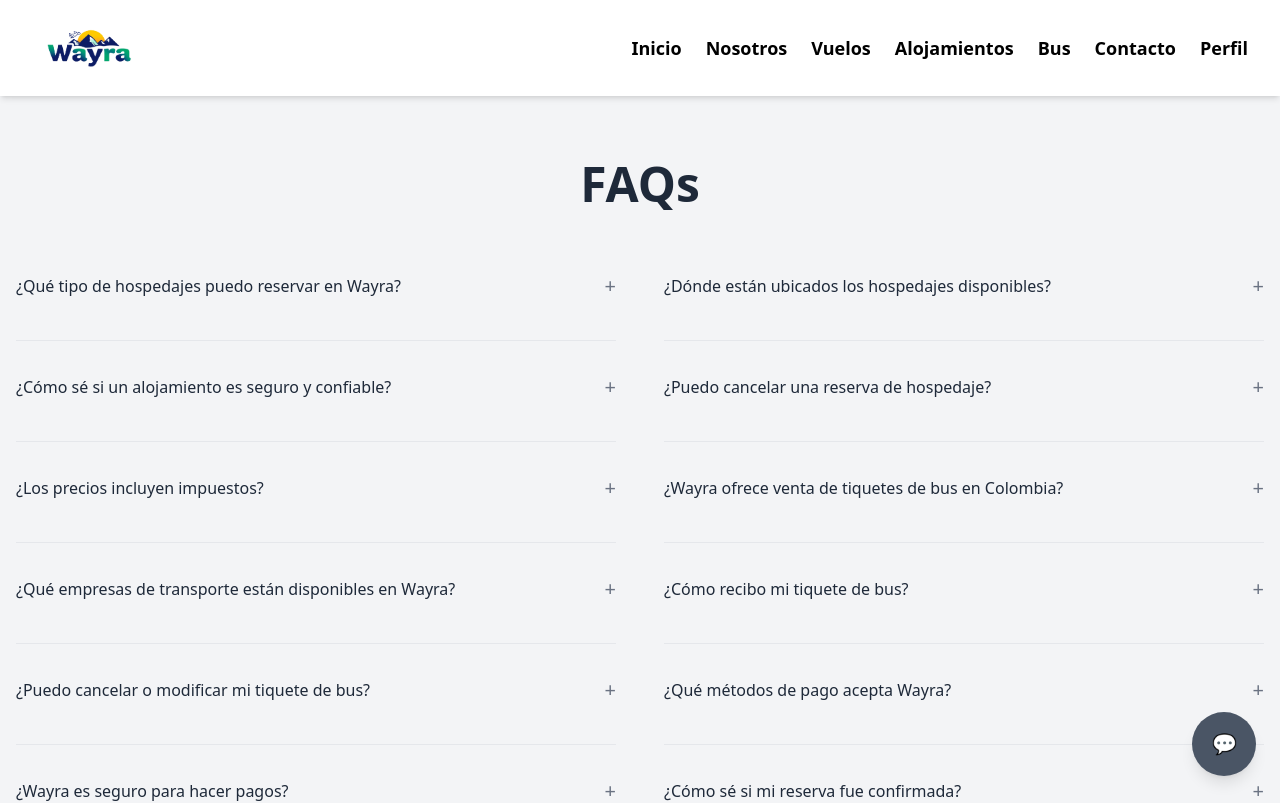
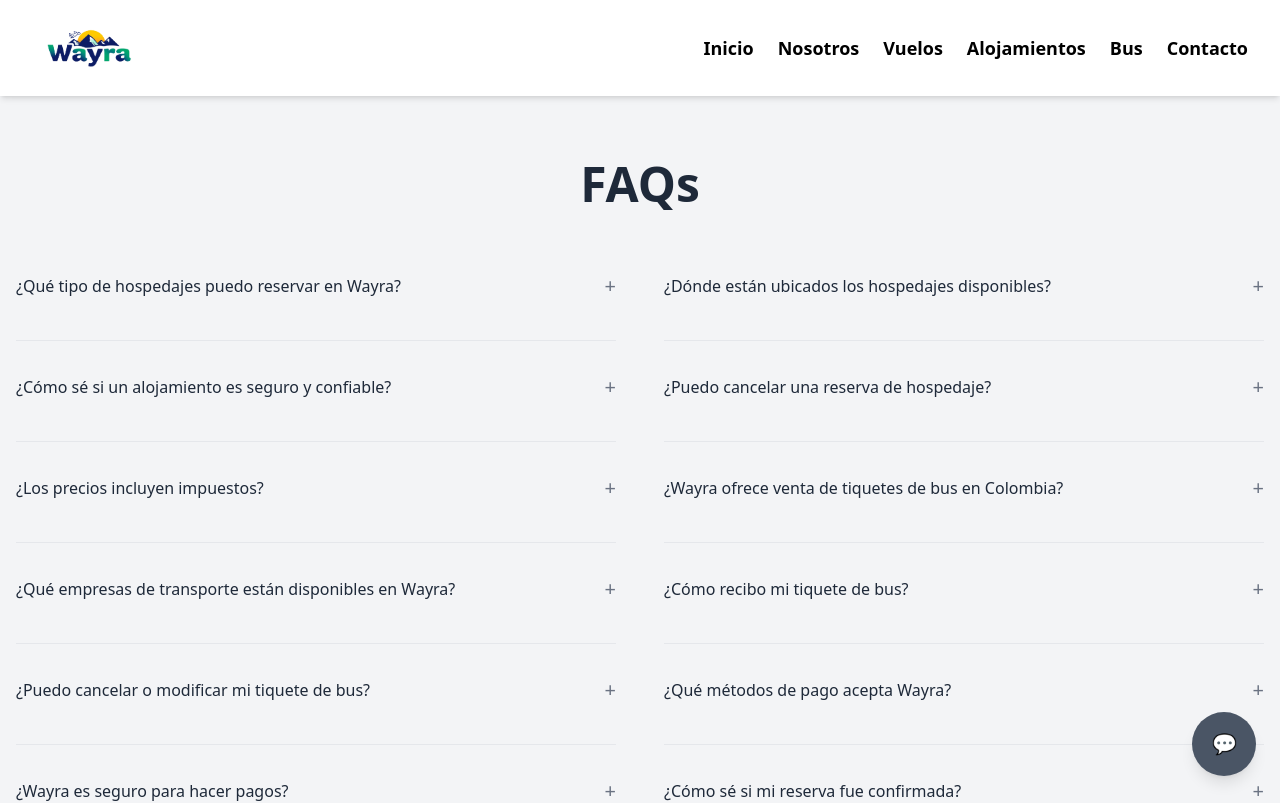
Before and after one commit to shesho2101/ProyectoIntegrador2, a React (Vite) app: page /FAQ in a window 1280 px wide. Shown: the top 803 px of the page. Built offline with nearby package versions, Linux system fonts and the light colour scheme.

Commit message:
Actualización boton perfil

```diff
--- a/src/Bus.tsx
+++ b/src/Bus.tsx
@@ -2,6 +2,7 @@ import React, { useEffect, useState } from "react";
 import { FaFacebook, FaGithub, FaInstagram } from "react-icons/fa";
 import { Link, useNavigate } from "react-router-dom";
 import Logo from "./imagenes/Logo(sin fondo).png";
+import { isLoggedIn } from "./services/auth";
 
 // ChatMessage type y componente ChatBot
 
@@ -140,15 +141,28 @@ const Bus: React.FC = () => {
       <nav className={`fixed top-0 left-0 w-full z-50 flex justify-between items-center px-8 py-4 shadow-md backdrop-blur-md ${theme === "dark" ? "bg-gray-800 bg-opacity-80" : "bg-white bg-opacity-80"}`}>
         <img src={Logo} alt="Logo de Wayra" className="h-16" />
         <div className="flex space-x-6 font-bold">
-          {["Inicio", "Nosotros", "Vuelos", "Alojamientos", "Bus", "Contacto", "Perfil"].map((item) => (
+        {["Inicio", "Nosotros", "Vuelos", "Alojamientos", "Bus", "Contacto"].map((item) => (
               <Link
                 key={item}
                 to={`/${item.toLowerCase()}`}
-              className={`text-lg font-semibold transition duration-300 ${theme === "dark" ? "text-white hover:text-yellow-300" : "text-black hover:text-yellow-600"}`}
+                className={`text-lg font-semibold transition duration-300 ${
+                  theme === "dark" ? "text-white hover:text-yellow-300" : "text-black hover:text-yellow-600"
+                }`}
               >
                 {item}
               </Link>
             ))}
+
+            {isLoggedIn() && (
+              <Link
+                to="/perfil"
+                className={`text-lg font-semibold transition duration-300 ${
+                  theme === "dark" ? "text-white hover:text-yellow-300" : "text-black hover:text-yellow-600"
+                }`}
+              >
+                Perfil
+              </Link>
+            )}
         </div>
         <button
           onClick={toggleTheme}
--- a/src/Contacto.tsx
+++ b/src/Contacto.tsx
@@ -2,6 +2,7 @@ import { useEffect, useState } from "react";
 import { FaFacebook, FaGithub, FaInstagram } from "react-icons/fa";
 import { Link } from "react-router-dom";
 import Logo from "./imagenes/Logo(sin fondo).png";
+import { isLoggedIn } from "./services/auth";
 
 export default function Contacto() {
   const [isChatOpen, setIsChatOpen] = useState(false);
@@ -57,15 +58,28 @@ export default function Contacto() {
       <nav className={`fixed top-0 left-0 w-full z-50 flex justify-between items-center px-8 py-4 shadow-md backdrop-blur-md ${theme === "dark" ? "bg-gray-800 bg-opacity-80" : "bg-white bg-opacity-80"}`}>
         <img src={Logo} alt="Logo de Wayra" className="h-16" />
         <div className="flex space-x-6 font-bold">
-          {["Inicio", "Nosotros", "Vuelos", "Alojamientos", "Bus", "Contacto", "Perfil"].map((item) => (
+        {["Inicio", "Nosotros", "Vuelos", "Alojamientos", "Bus", "Contacto"].map((item) => (
               <Link
                 key={item}
                 to={`/${item.toLowerCase()}`}
-              className={`text-lg font-semibold transition duration-300 ${theme === "dark" ? "text-white hover:text-yellow-300" : "text-black hover:text-yellow-600"}`}
+                className={`text-lg font-semibold transition duration-300 ${
+                  theme === "dark" ? "text-white hover:text-yellow-300" : "text-black hover:text-yellow-600"
+                }`}
               >
                 {item}
               </Link>
             ))}
+
+            {isLoggedIn() && (
+              <Link
+                to="/perfil"
+                className={`text-lg font-semibold transition duration-300 ${
+                  theme === "dark" ? "text-white hover:text-yellow-300" : "text-black hover:text-yellow-600"
+                }`}
+              >
+                Perfil
+              </Link>
+            )}
         </div>
         <button
           onClick={toggleTheme}
--- a/src/Detalles.tsx
+++ b/src/Detalles.tsx
@@ -1,15 +1,16 @@
-import { Link } from "react-router-dom";
 import { JSX, useState } from "react";
-import Habitacion from "./imagenes/habitacion1.png";
 import {
   FaArrowLeft,
   FaClock,
-  FaReceipt,
   FaFacebook,
+  FaGithub,
   FaInstagram,
-  FaGithub
+  FaReceipt
 } from "react-icons/fa";
+import { Link } from "react-router-dom";
+import Habitacion from "./imagenes/habitacion1.png";
 import Logo from "./imagenes/Logo(sin fondo).png";
+import { isLoggedIn } from "./services/auth";
 
 // ChatBot
 type ChatMessage = { from: "user" | "bot"; text: string };
@@ -102,15 +103,29 @@ export default function Detalles(): JSX.Element {
       <nav className="fixed top-0 left-0 w-full z-50 flex justify-between items-center px-8 py-4 bg-white bg-opacity-80 backdrop-blur-md shadow-md">
         <img src={Logo} alt="Logo de Wayra" className="h-16" />
         <div className="flex space-x-6 font-bold">
-          {["Inicio", "Nosotros", "Vuelos", "Alojamientos", "Bus", "Contacto", "Perfil"].map((item) => (
+        {["Inicio", "Nosotros", "Vuelos", "Alojamientos", "Bus", "Contacto"].map((item) => (
   <Link
     key={item}
     to={`/${item.toLowerCase()}`}
-              className="text-lg font-semibold text-black hover:text-yellow-600 transition duration-300"
+    className={`text-lg font-semibold transition duration-300 ${
+      theme === "dark" ? "text-white hover:text-yellow-300" : "text-black hover:text-yellow-600"
+    }`}
   >
     {item}
   </Link>
 ))}
+
+{isLoggedIn() && (
+  <Link
+    to="/perfil"
+    className={`text-lg font-semibold transition duration-300 ${
+      theme === "dark" ? "text-white hover:text-yellow-300" : "text-black hover:text-yellow-600"
+    }`}
+  >
+    Perfil
+  </Link>
+)}
+
         </div>
       </nav>
 
--- a/src/Faq.tsx
+++ b/src/Faq.tsx
@@ -1,7 +1,9 @@
 import React, { useState } from "react";
+import { FaFacebook, FaGithub, FaInstagram } from "react-icons/fa";
 import { Link } from "react-router-dom";
 import Logo from "./imagenes/Logo(sin fondo).png";
-import { FaFacebook, FaInstagram, FaGithub } from "react-icons/fa";
+import { isLoggedIn } from "./services/auth";
+
 // ChatBot
 type ChatMessage = { from: "user" | "bot"; text: string };
 
@@ -161,15 +163,29 @@ const FAQ: React.FC = () => {
       <nav className="fixed top-0 left-0 w-full z-50 flex justify-between items-center px-8 py-4 bg-white bg-opacity-80 backdrop-blur-md shadow-md">
         <img src={Logo} alt="Logo de Wayra" className="h-16" />
         <div className="flex space-x-6 font-bold">
-          {["Inicio", "Nosotros", "Vuelos", "Alojamientos", "Bus", "Contacto", "Perfil"].map((item) => (
+        {["Inicio", "Nosotros", "Vuelos", "Alojamientos", "Bus", "Contacto"].map((item) => (
   <Link
     key={item}
     to={`/${item.toLowerCase()}`}
-              className="text-lg font-semibold text-black hover:text-yellow-600 transition duration-300"
+    className={`text-lg font-semibold transition duration-300 ${
+      theme === "dark" ? "text-white hover:text-yellow-300" : "text-black hover:text-yellow-600"
+    }`}
   >
     {item}
   </Link>
 ))}
+
+{isLoggedIn() && (
+  <Link
+    to="/perfil"
+    className={`text-lg font-semibold transition duration-300 ${
+      theme === "dark" ? "text-white hover:text-yellow-300" : "text-black hover:text-yellow-600"
+    }`}
+  >
+    Perfil
+  </Link>
+)}
+
           {/* Sección de Ver Perfil */}
 
         </div>
--- a/src/InfoHabitaciones.tsx
+++ b/src/InfoHabitaciones.tsx
@@ -1,8 +1,9 @@
 import { useEffect, useState } from "react";
+import { FaCommentDots, FaConciergeBell, FaDollarSign, FaFacebook, FaGithub, FaInstagram, FaMapMarkerAlt, FaStar, FaTimesCircle } from "react-icons/fa";
 import { Link, useParams } from "react-router-dom";
-import { FaFacebook, FaGithub, FaInstagram, FaMapMarkerAlt, FaStar, FaTimesCircle, FaDollarSign, FaConciergeBell, FaCommentDots } from "react-icons/fa";
 import { getHotelById } from "../src/services/api";
 import Logo from "./imagenes/Logo(sin fondo).png";
+import { isLoggedIn } from "./services/auth";
 
 // ChatBot
 const ChatBot = ({ theme }: { theme: "light" | "dark" }) => {
@@ -84,15 +85,29 @@ export default function InfoHabitaciones() {
       <nav className={`fixed top-0 left-0 w-full z-50 flex justify-between items-center px-8 py-4 shadow-md backdrop-blur-md ${theme === "dark" ? "bg-gray-800 bg-opacity-80" : "bg-white bg-opacity-80"}`}>
         <img src={Logo} alt="Logo de Wayra" className="h-16" />
         <div className="flex space-x-6 font-bold">
-          {["Inicio", "Nosotros", "Vuelos", "Alojamientos", "Bus", "Contacto", "Perfil"].map((item) => (
+        {["Inicio", "Nosotros", "Vuelos", "Alojamientos", "Bus", "Contacto"].map((item) => (
   <Link
     key={item}
     to={`/${item.toLowerCase()}`}
-              className={`text-lg font-semibold transition duration-300 ${theme === "dark" ? "text-white hover:text-yellow-300" : "text-black hover:text-yellow-600"}`}
+    className={`text-lg font-semibold transition duration-300 ${
+      theme === "dark" ? "text-white hover:text-yellow-300" : "text-black hover:text-yellow-600"
+    }`}
   >
     {item}
   </Link>
 ))}
+
+{isLoggedIn() && (
+  <Link
+    to="/perfil"
+    className={`text-lg font-semibold transition duration-300 ${
+      theme === "dark" ? "text-white hover:text-yellow-300" : "text-black hover:text-yellow-600"
+    }`}
+  >
+    Perfil
+  </Link>
+)}
+
         </div>
         <button
           onClick={toggleTheme}
--- a/src/Lugares.tsx
+++ b/src/Lugares.tsx
@@ -1,8 +1,9 @@
 import React, { useEffect, useState } from "react";
 import { FaFacebook, FaGithub, FaHeart, FaInstagram } from "react-icons/fa";
 import { Link, useNavigate } from "react-router-dom";
+import Logo from "./imagenes/Logo(sin fondo).png";
 import { fetchHotels, Hotel } from "./services/api";
-import Logo from "./imagenes/Logo(sin fondo).png";
+import { isLoggedIn } from "./services/auth";
 
 const Alojamientos: React.FC = () => {
   const [theme, setTheme] = useState<"light" | "dark">("light");
@@ -42,15 +43,28 @@ const Alojamientos: React.FC = () => {
       <nav className={`fixed top-0 left-0 w-full z-50 flex justify-between items-center px-8 py-4 shadow-md backdrop-blur-md ${theme === "dark" ? "bg-gray-800 bg-opacity-80" : "bg-white bg-opacity-80"}`}>
         <img src={Logo} alt="Logo Wayra" className="h-16" />
         <div className="flex space-x-6 font-bold">
-          {["Inicio", "Nosotros", "Vuelos", "Alojamientos", "Bus", "Contacto", "Perfil"].map((item) => (
+        {["Inicio", "Nosotros", "Vuelos", "Alojamientos", "Bus", "Contacto"].map((item) => (
               <Link
                 key={item}
                 to={`/${item.toLowerCase()}`}
-              className={`text-lg font-semibold transition duration-300 ${theme === "dark" ? "text-white hover:text-yellow-300" : "text-black hover:text-yellow-600"}`}
+                className={`text-lg font-semibold transition duration-300 ${
+                  theme === "dark" ? "text-white hover:text-yellow-300" : "text-black hover:text-yellow-600"
+                }`}
               >
                 {item}
               </Link>
             ))}
+
+            {isLoggedIn() && (
+              <Link
+                to="/perfil"
+                className={`text-lg font-semibold transition duration-300 ${
+                  theme === "dark" ? "text-white hover:text-yellow-300" : "text-black hover:text-yellow-600"
+                }`}
+              >
+                Perfil
+              </Link>
+            )}
         </div>
         <button
           onClick={toggleTheme}
--- a/src/Nosotros.tsx
+++ b/src/Nosotros.tsx
@@ -4,6 +4,9 @@ import { Link } from "react-router-dom";
 import HeroImage from "./imagenes/FondoInicio.jpg";
 import Logo from "./imagenes/Logo(sin fondo).png";
 import Persona from "./imagenes/persona.jpg";
+import { isLoggedIn } from "./services/auth";
+
+
 // ChatBot
 type ChatMessage = { from: "user" | "bot"; text: string };
 
@@ -103,15 +106,28 @@ export default function Nosotros() {
       <nav className={`fixed top-0 left-0 w-full z-50 flex justify-between items-center px-8 py-4 shadow-md backdrop-blur-md ${theme === "dark" ? "bg-gray-800 bg-opacity-80" : "bg-white bg-opacity-80"}`}>
         <img src={Logo} alt="Logo de Wayra" className="h-16" />
         <div className="flex space-x-6 font-bold">
-          {["Inicio", "Nosotros", "Vuelos", "Alojamientos", "Bus", "Contacto", "Perfil"].map((item) => (
+        {["Inicio", "Nosotros", "Vuelos", "Alojamientos", "Bus", "Contacto"].map((item) => (
             <Link
               key={item}
               to={`/${item.toLowerCase()}`}
-              className={`text-lg font-semibold transition duration-300 ${theme === "dark" ? "text-white hover:text-yellow-300" : "text-black hover:text-yellow-600"}`}
+              className={`text-lg font-semibold transition duration-300 ${
+                theme === "dark" ? "text-white hover:text-yellow-300" : "text-black hover:text-yellow-600"
+              }`}
             >
               {item}
             </Link>
           ))}
+
+{isLoggedIn() && (
+  <Link
+    to="/perfil"
+    className={`text-lg font-semibold transition duration-300 ${
+      theme === "dark" ? "text-white hover:text-yellow-300" : "text-black hover:text-yellow-600"
+    }`}
+  >
+    Perfil
+  </Link>
+)}
         </div>
         <button
           onClick={toggleTheme}
--- /dev/null
+++ b/src/services/auth.ts
@@ -0,0 +1,18 @@
+export function isLoggedIn(): boolean {
+    return !!localStorage.getItem("token");
+  }
+
+  export function getUser(): any | null {
+    const user = localStorage.getItem("user");
+    return user ? JSON.parse(user) : null;
+  }
+
+  export function getUserRole(): string | null {
+    const user = getUser();
+    return user?.rol || null;
+  }
+
+  export function logout(): void {
+    localStorage.removeItem("token");
+    localStorage.removeItem("user");
+  }
--- a/src/vuelos.tsx
+++ b/src/vuelos.tsx
@@ -2,6 +2,7 @@ import React, { useEffect, useState } from "react";
 import { FaFacebook, FaGithub, FaInstagram } from "react-icons/fa";
 import { Link, useNavigate } from "react-router-dom";
 import Logo from "./imagenes/Logo(sin fondo).png";
+import { isLoggedIn } from "./services/auth";
 // ChatBot
 type ChatMessage = { from: "user" | "bot"; text: string };
 
@@ -231,7 +232,7 @@ const Vuelos: React.FC = () => {
       <nav className={`fixed top-0 left-0 w-full z-50 flex justify-between items-center px-8 py-4 shadow-md backdrop-blur-md ${theme === "dark" ? "bg-gray-800 bg-opacity-80" : "bg-white bg-opacity-80"}`}>
         <img src={Logo} alt="Logo de Wayra" className="h-16" />
         <div className="flex space-x-6 font-bold">
-          {["Inicio", "Nosotros", "Vuelos", "Alojamientos", "Bus", "Contacto", "Perfil"].map((item) => (
+        {["Inicio", "Nosotros", "Vuelos", "Alojamientos", "Bus", "Contacto"].map((item) => (
               <Link
                 key={item}
                 to={`/${item.toLowerCase()}`}
@@ -242,6 +243,17 @@ const Vuelos: React.FC = () => {
                 {item}
               </Link>
             ))}
+
+            {isLoggedIn() && (
+              <Link
+                to="/perfil"
+                className={`text-lg font-semibold transition duration-300 ${
+                  theme === "dark" ? "text-white hover:text-yellow-300" : "text-black hover:text-yellow-600"
+                }`}
+              >
+                Perfil
+              </Link>
+            )}
         </div>
         <button
           onClick={toggleTheme}
```
Lines whose indentation alone changed are shown as unchanged.
